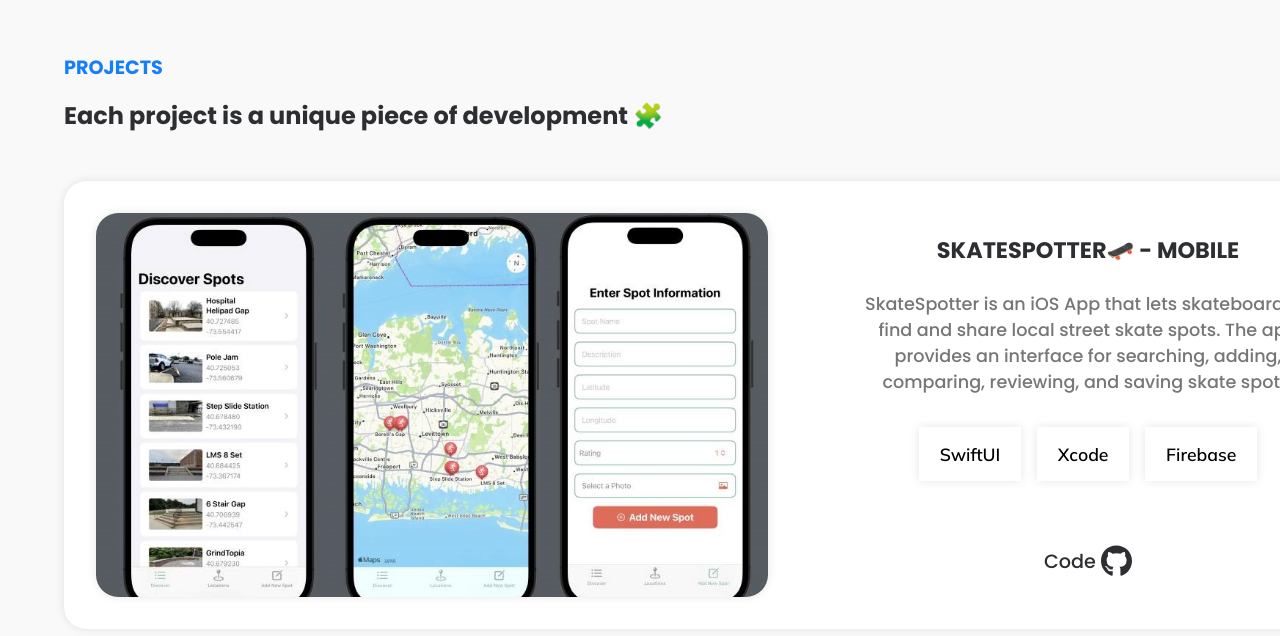
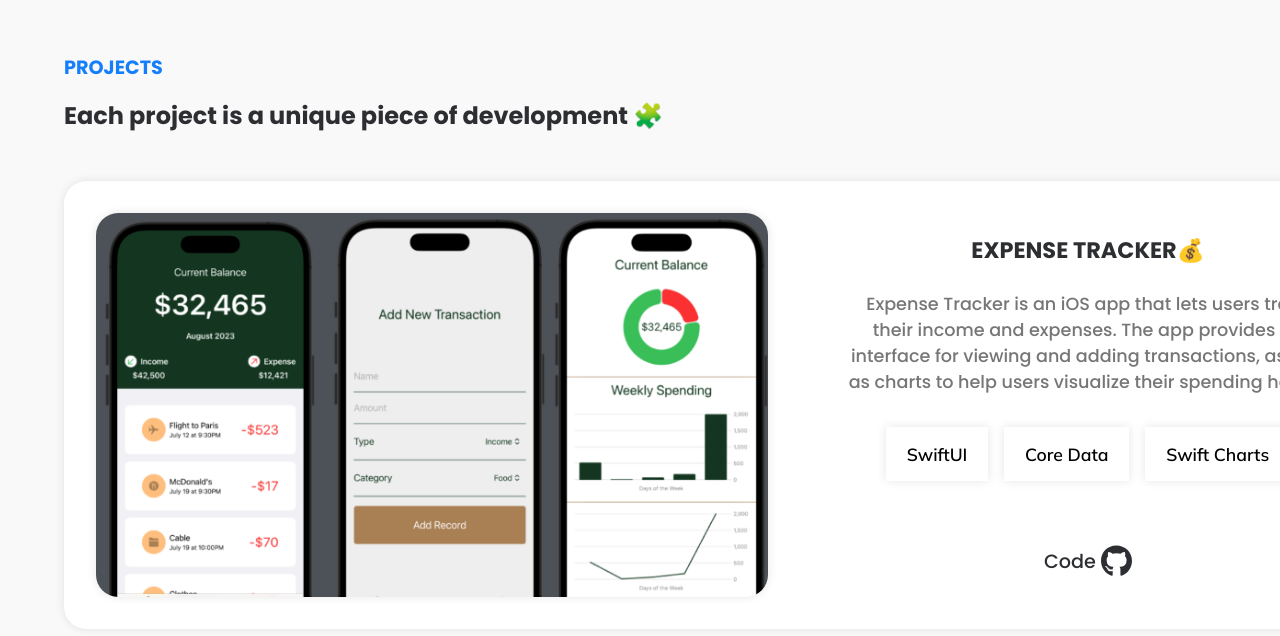
Before and after one commit to chrisMasoud/portfolio, a React (Create React App) app: page / in a window 1280 px wide. Shown: the part 2140-2776 px from the top of the page. Built offline with nearby package versions, Linux system fonts and the light colour scheme.

Commit message:
Added expense tracker project

```diff
--- a/src/components/Projects.jsx
+++ b/src/components/Projects.jsx
@@ -1,6 +1,7 @@
 import React from "react";
 import img from "../img/SkateSpotter.jpeg";
 import img2 from "../img/SkateSpotter-iOS.jpg";
+import img3 from "../img/ExpenseTracker.png";
 import { FontAwesomeIcon } from "@fortawesome/react-fontawesome";
 import { faGithub } from "@fortawesome/free-brands-svg-icons";
 import "../styles/Projects.css";
@@ -13,6 +14,39 @@
           <p>Projects</p>
           <h3>Each project is a unique piece of development 🧩</h3>
           <div className="projects-grid">
+            <div className="project-card">
+              <div className="project-img">
+                <img src={img3} alt="SkateSpotter Image" className="img" />
+              </div>
+              <div className="project-text">
+                <h3>Expense Tracker💰</h3>
+                <p>
+                  Expense Tracker is an iOS app that lets users track their
+                  income and expenses. The app provides an interface for viewing
+                  and adding transactions, as well as charts to help users
+                  visualize their spending habits.
+                </p>
+                <div className="stack">
+                  <p>SwiftUI</p>
+                  <p>Core Data</p>
+                  <p>Swift Charts</p>
+                </div>
+                <div className="links">
+                  <a
+                    target="_blank"
+                    href="https://github.com/chrisMasoud/ExpenseTracker"
+                    rel="noreferrer"
+                  >
+                    Code{" "}
+                    <FontAwesomeIcon
+                      icon={faGithub}
+                      size="2x"
+                      className="fa-icon"
+                    />
+                  </a>
+                </div>
+              </div>
+            </div>
             <div className="project-card">
               <div className="project-img">
                 <img
@@ -31,7 +65,7 @@
                 </p>
                 <div className="stack">
                   <p>SwiftUI</p>
-                  <p>Xcode</p>
+                  <p>MapKit</p>
                   <p>Firebase</p>
                 </div>
                 <div className="links">
```
Also changed, not shown: src/img/ExpenseTracker.png (added).
